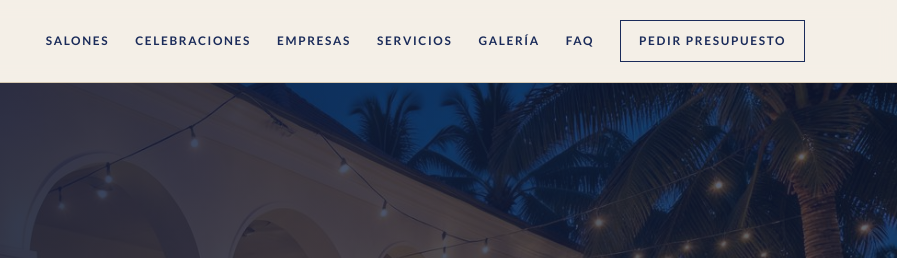
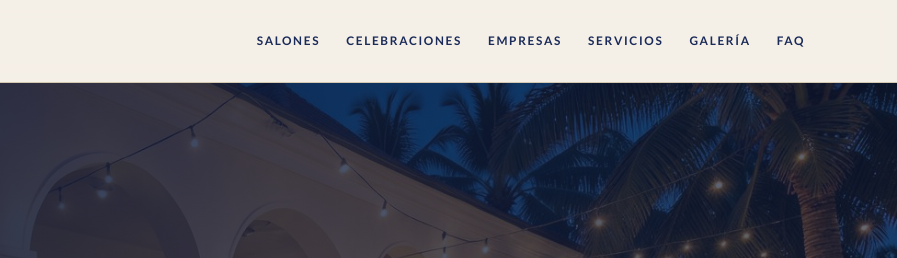
Before and after one commit to nspeich/belvie-site, a plain HTML site: page aviso-legal.html in a window 1280 px wide. Shown: the top 258 px of the page, 383-1280 px from the left. Drawn offline with nearby package versions, Linux system fonts and the light colour scheme; a web font is replaced by a local one.

Commit message:
bouton retirer du header

```diff
--- a/aviso-legal.html
+++ b/aviso-legal.html
@@ -27,7 +27,6 @@
         <a href="servicios.html">Servicios</a>
         <a href="galeria.html">Galería</a>
         <a href="faq.html">FAQ</a>
-        <a class="nav-cta" href="contacto.html">Pedir presupuesto</a>
       </nav>
     </div>
   </header>
```
